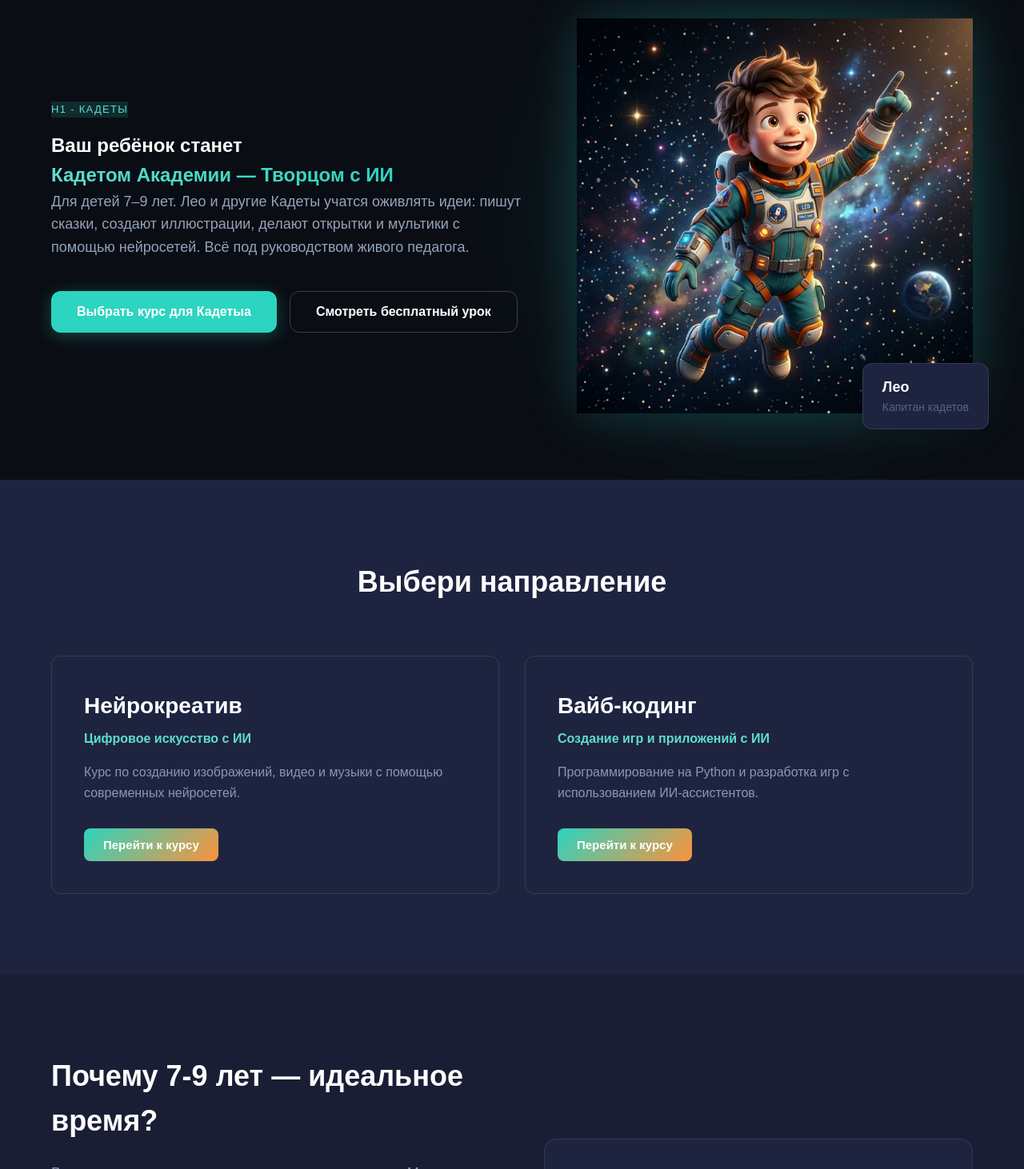
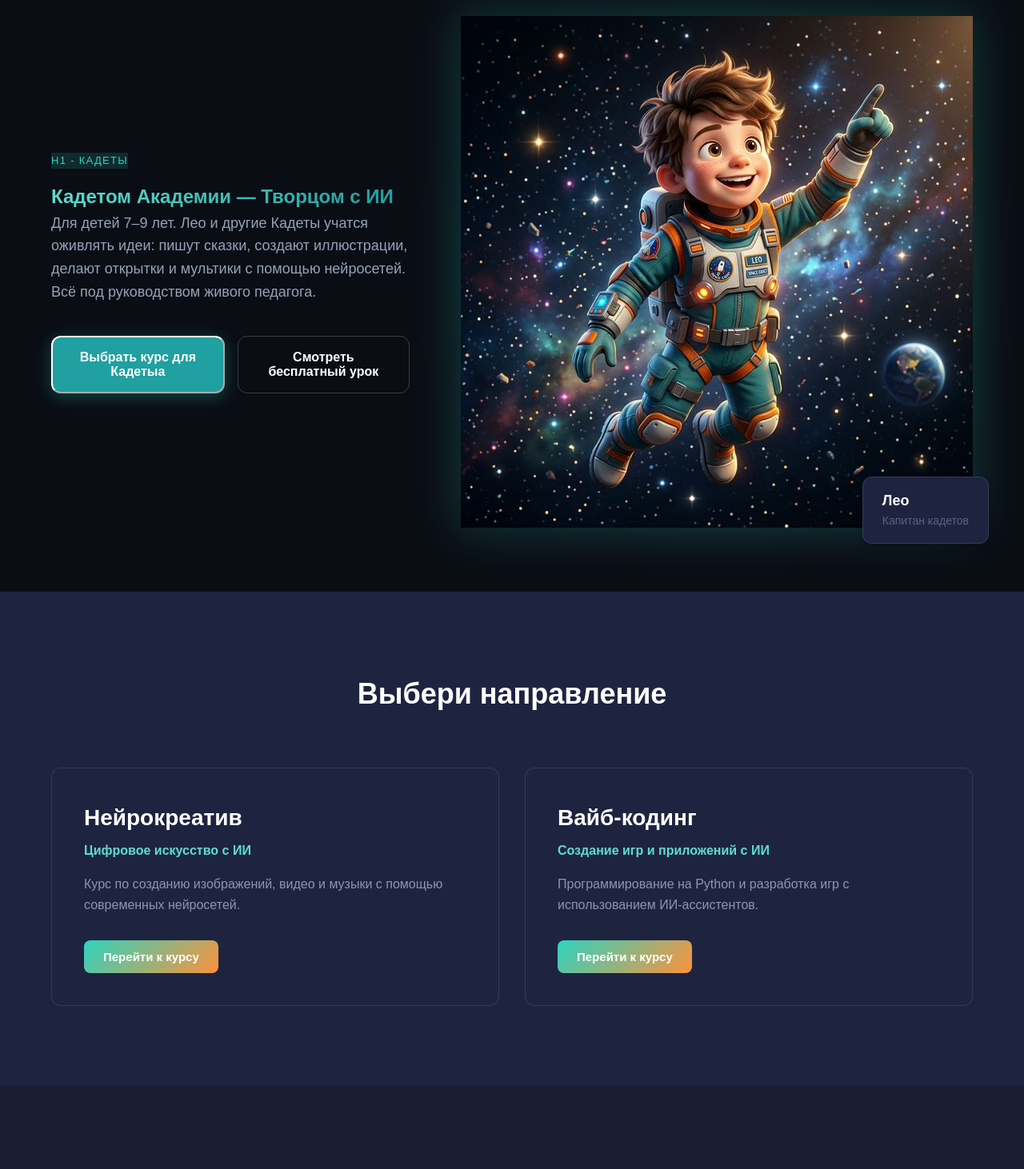
Before and after one commit to NeuroVisionAG/spase-academy, a React (Vite) app in the folder apps/web/: page /kadety in a window 1280 px wide. Shown: the part 188-1650 px from the top of the page at 80% size. Built offline with nearby package versions, Linux system fonts and the light colour scheme.

Commit message:
feat: implement dynamic L2 pages (Stajery, Komanda) and Purple design tokens

```diff
--- a/apps/web/src/app/router.tsx
+++ b/apps/web/src/app/router.tsx
@@ -17,11 +17,11 @@ export const router = createBrowserRouter([
   },
   {
     path: '/stajery',
-    element: <StubPage title="Стажёры (10-13 лет) - Скоро!" />,
+    element: <GroupPage groupId="stajery" />,
   },
   {
     path: '/komanda',
-    element: <StubPage title="Команда (14+ лет) - Скоро!" />,
+    element: <GroupPage groupId="komanda" />,
   },
   {
     path: '/kadety/:directionId',
--- a/apps/web/src/pages/group/GroupPage.tsx
+++ b/apps/web/src/pages/group/GroupPage.tsx
@@ -12,8 +12,8 @@ export const GroupPage: React.FC<{ groupId: string }> = ({ groupId }) => {
       <GroupHero groupId={groupId} />
       <GroupDirections groupId={groupId} />
       <GroupInfo groupId={groupId} />
-      <GroupSkills />
-      <CourseLeadForm />
+      <GroupSkills groupId={groupId} />
+      <CourseLeadForm groupId={groupId} />
     </PageLayout>
   );
 };
--- a/apps/web/src/widgets/course-lead-form/ui/CourseLeadForm.tsx
+++ b/apps/web/src/widgets/course-lead-form/ui/CourseLeadForm.tsx
@@ -3,7 +3,8 @@ import { useNavigate } from 'react-router';
 import { Button, Input, Card } from '@space-academy/ui';
 import './CourseLeadForm.css';
 
-export const CourseLeadForm: React.FC = () => {
+export const CourseLeadForm: React.FC<{ groupId?: string }> = ({ groupId }) => {
+  const glowColor = groupId === 'kadety' ? 'teal' : groupId === 'komanda' ? 'orange' : 'purple';
   const navigate = useNavigate();
   const [name, setName] = useState('');
   const [phone, setPhone] = useState('');
@@ -18,7 +19,7 @@ export const CourseLeadForm: React.FC = () => {
   return (
     <section className="widget-lead-form">
       <div className="widget-lead-form__container">
-        <Card className="widget-lead-form__card" variant="portal" glowColor="purple">
+        <Card className="widget-lead-form__card" variant="portal" glowColor={glowColor as any}>
           <div className="widget-lead-form__content">
             <h2 className="widget-lead-form__title">Готов начать обучение?</h2>
             <p className="widget-lead-form__desc">Оставь заявку, и наш менеджер свяжется с тобой для подтверждения.</p>
--- a/apps/web/src/widgets/group-hero/ui/GroupHero.css
+++ b/apps/web/src/widgets/group-hero/ui/GroupHero.css
@@ -40,12 +40,33 @@
 
 .widget-group-hero--kadety .widget-group-hero__kicker {
   background: rgba(45,212,191,0.15);
-  color: var(--color-teal-400);
+  color: var(--color-teal-500);
 }
 
-.widget-group-hero__title span {
-  color: #ffffff;
-  background: linear-gradient(90deg, var(--color-teal-400), var(--color-teal-500));
+.widget-group-hero--stajery .widget-group-hero__kicker {
+  background: rgba(139, 92, 246, 0.15);
+  color: var(--color-purple-400);
+}
+
+.widget-group-hero--komanda .widget-group-hero__kicker {
+  background: rgba(251, 146, 60, 0.15);
+  color: var(--color-orange-400);
+}
+
+.widget-group-hero--kadety .widget-group-hero__title span {
+  background: linear-gradient(90deg, var(--color-teal-400), var(--color-teal-600));
+  -webkit-background-clip: text;
+  -webkit-text-fill-color: transparent;
+}
+
+.widget-group-hero--stajery .widget-group-hero__title span {
+  background: linear-gradient(90deg, var(--color-purple-300), var(--color-purple-500));
+  -webkit-background-clip: text;
+  -webkit-text-fill-color: transparent;
+}
+
+.widget-group-hero--komanda .widget-group-hero__title span {
+  background: linear-gradient(90deg, var(--color-orange-300), var(--color-orange-500));
   -webkit-background-clip: text;
   -webkit-text-fill-color: transparent;
 }
@@ -72,16 +93,24 @@
   font-size: 16px;
 }
 
-.widget-group-hero__btn--primary {
-  background: var(--color-teal-500);
-  color: #fff;
-  border: none;
+.widget-group-hero--kadety .widget-group-hero__btn--primary {
+  background: var(--color-teal-600);
   box-shadow: 0 4px 20px rgba(45, 212, 191, 0.3);
+}
+
+.widget-group-hero--stajery .widget-group-hero__btn--primary {
+  background: var(--color-purple-600);
+  box-shadow: 0 4px 20px rgba(124, 58, 237, 0.3);
+}
+
+.widget-group-hero--komanda .widget-group-hero__btn--primary {
+  background: var(--color-orange-600);
+  box-shadow: 0 4px 20px rgba(234, 88, 12, 0.3);
 }
 
 .widget-group-hero__btn--primary:hover {
   transform: translateY(-2px);
-  box-shadow: 0 6px 25px rgba(45, 212, 191, 0.5);
+  filter: brightness(1.1);
 }
 
 .widget-group-hero__btn--secondary {
@@ -124,17 +153,28 @@
   align-items: center;
 }
 
-.widget-group-hero__char {
-  max-width: 500px;
-  width: 100%;
-  height: auto;
-  filter: drop-shadow(0 0 30px rgba(45, 212, 191, 0.2));
-  transition: filter 0.5s ease, transform 0.6s cubic-bezier(0.34, 1.56, 0.64, 1);
+.widget-group-hero--kadety .widget-group-hero__char {
+  filter: drop-shadow(0 0 30px rgba(45, 212, 191, 0.25));
 }
 
-.widget-group-hero__char:hover {
-  transform: scale(1.05) translateY(-5px);
-  filter: drop-shadow(0 0 50px rgba(45, 212, 191, 0.6));
+.widget-group-hero--kadety .widget-group-hero__char:hover {
+  filter: drop-shadow(0 0 60px rgba(45, 212, 191, 0.7));
+}
+
+.widget-group-hero--stajery .widget-group-hero__char {
+  filter: drop-shadow(0 0 30px rgba(124, 58, 237, 0.25));
+}
+
+.widget-group-hero--stajery .widget-group-hero__char:hover {
+  filter: drop-shadow(0 0 60px rgba(124, 58, 237, 0.7));
+}
+
+.widget-group-hero--komanda .widget-group-hero__char {
+  filter: drop-shadow(0 0 30px rgba(234, 88, 12, 0.25));
+}
+
+.widget-group-hero--komanda .widget-group-hero__char:hover {
+  filter: drop-shadow(0 0 60px rgba(234, 88, 12, 0.7));
 }
 
 .widget-group-hero__caption {
--- a/apps/web/src/widgets/group-hero/ui/GroupHero.tsx
+++ b/apps/web/src/widgets/group-hero/ui/GroupHero.tsx
@@ -4,7 +4,6 @@ import './GroupHero.css';
 
 export const GroupHero: React.FC<{ groupId: string }> = ({ groupId }) => {
   const group = GROUPS[groupId];
-  // Simplistic mapping for mock data
   const charId = groupId === 'kadety' ? 'leo' : groupId === 'stajery' ? 'auri' : 'arlo';
   const character = CHARACTERS[charId];
 
@@ -19,12 +18,12 @@ export const GroupHero: React.FC<{ groupId: string }> = ({ groupId }) => {
 
         <div className="widget-group-hero__content">
           <div className="widget-group-hero__kicker">Н1 - {group.name.toUpperCase()}</div>
-          <h1 className="widget-group-hero__title">
-            Ваш ребёнок станет<br />
-            <span>Кадетом Академии — Творцом с ИИ</span>
-          </h1>
+          <h1
+            className="widget-group-hero__title"
+            dangerouslySetInnerHTML={{ __html: group.h1 }}
+          />
           <p className="widget-group-hero__subtitle">
-            Для детей 7–9 лет. Лео и другие Кадеты учатся оживлять идеи: пишут сказки, создают иллюстрации, делают открытки и мультики с помощью нейросетей. Всё под руководством живого педагога.
+            {group.subtitle}
           </p>
 
           <div className="widget-group-hero__actions">
@@ -40,7 +39,7 @@ export const GroupHero: React.FC<{ groupId: string }> = ({ groupId }) => {
         <div className="widget-group-hero__visual">
           <div className="widget-group-hero__bg-fx"></div>
           <div className="widget-group-hero__char-wrapper">
-             <img src="/images/leo-hero-front.png" alt={character.name} className="widget-group-hero__char" />
+             <img src={character.image} alt={character.name} className="widget-group-hero__char" />
           </div>
           <div className="widget-group-hero__caption">
             <strong>{character.name}</strong>
--- a/apps/web/src/widgets/group-info/ui/GroupInfo.tsx
+++ b/apps/web/src/widgets/group-info/ui/GroupInfo.tsx
@@ -7,37 +7,62 @@ interface GroupInfoProps {
 }
 
 export const GroupInfo: React.FC<GroupInfoProps> = ({ groupId }) => {
-  // Mock data for Kadety
-  if (groupId !== 'kadety') return null;
+  const groupMeta = {
+    kadety: {
+      title: 'Почему 7–9 лет — идеальное время?',
+      desc: 'В этом возрасте дети максимально открыты новому. Мы превращаем их любопытство в мощный навык управления будущим.',
+      features: [
+        { icon: '🧠', title: 'Развитие логики', text: 'Учим ставить четкие задачи и оживлять идеи шаг за шагом.' },
+        { icon: '🎨', title: 'Творческая свобода', text: 'ИИ убирает технические барьеры — теперь ребёнок может создать всё, что вообразит.' }
+      ],
+      glowColor: 'teal'
+    },
+    stajery: {
+      title: 'Почему 10–13 лет — идеальное время?',
+      desc: 'В этом возрасте дети переходят от игр к осмысленному созиданию. Мы даем инструменты, которые превращают их в исследователей.',
+      features: [
+        { icon: '🚀', title: 'Проектный подход', text: 'Учим полному циклу создания проекта: от идеи до презентации.' },
+        { icon: '🤖', title: 'Умный помощник', text: 'ИИ становится напарником, который помогает ускорить рутину и сфокусироваться на творчестве.' }
+      ],
+      glowColor: 'purple'
+    },
+    komanda: {
+      title: 'Почему 14+ лет — идеальное время?',
+      desc: 'Время закладывать фундамент будущей карьеры. Мы учим профессиональным инструментам, которые используют взрослые.',
+      features: [
+        { icon: '💻', title: 'Бизнес-мышление', text: 'Учим видеть в идеях продукты и строить их для реальных пользователей.' },
+        { icon: '⚡', title: 'Профессиональный стек', text: 'Освоение инструментов, которые станут стандартом индустрии через пару лет.' }
+      ],
+      glowColor: 'orange'
+    }
+  };
+
+  const currentMeta = groupMeta[groupId as keyof typeof groupMeta];
+  if (!currentMeta) return null;
 
   return (
     <section className="widget-group-info">
       <div className="widget-group-info__container">
         <div className="widget-group-info__grid">
           <div className="widget-group-info__text">
-            <h2 className="widget-group-info__title">Почему 7-9 лет — идеальное время?</h2>
+            <h2 className="widget-group-info__title">{currentMeta.title}</h2>
             <p className="widget-group-info__desc">
-              В этом возрасте дети максимально открыты новому. Мы превращаем их любопытство в мощный навык управления будущим.
+              {currentMeta.desc}
             </p>
             <div className="widget-group-info__features">
-              <div className="widget-group-info__feature">
-                <span className="widget-group-info__icon">🧠</span>
-                <div>
-                  <strong>Развитие логики</strong>
-                  <p>Учим ставить четкие задачи и оживлять идеи шаг за шагом.</p>
+              {currentMeta.features.map((f, i) => (
+                <div key={i} className="widget-group-info__feature">
+                  <span className="widget-group-info__icon">{f.icon}</span>
+                  <div>
+                    <strong>{f.title}</strong>
+                    <p>{f.text}</p>
+                  </div>
                 </div>
-              </div>
-              <div className="widget-group-info__feature">
-                <span className="widget-group-info__icon">🎨</span>
-                <div>
-                  <strong>Творческая свобода</strong>
-                  <p>ИИ убирает технические барьеры — теперь ребёнок может создать всё, что вообразит.</p>
-                </div>
-              </div>
+              ))}
             </div>
           </div>
           <div className="widget-group-info__card-col">
-            <Card className="widget-group-info__stat-card" variant="portal" glowColor="teal">
+            <Card className="widget-group-info__stat-card" variant="portal" glowColor={currentMeta.glowColor as any}>
               <div className="widget-group-info__stat">
                 <span className="widget-group-info__stat-val">100%</span>
                 <span className="widget-group-info__stat-label">Практики</span>
--- a/apps/web/src/widgets/group-skills/ui/GroupSkills.tsx
+++ b/apps/web/src/widgets/group-skills/ui/GroupSkills.tsx
@@ -1,18 +1,44 @@
 import React from 'react';
 import './GroupSkills.css';
 
-export const GroupSkills: React.FC = () => {
-  const skills = [
-    { title: 'Оживление идей', desc: 'Учим превращать фантазии в реальные картинки и истории за считанные минуты.' },
-    { title: 'Цифровая этика', desc: 'Разбираем, что такое авторство и как использовать технологии честно.' },
-    { title: 'Логика продуктов', desc: 'От пустой страницы до готовой игры или мультфильма за несколько шагов.' },
-    { title: 'Кибербезопасность', desc: 'Правила поведения в цифровом мире и защита своих творений.' }
-  ];
+export const GroupSkills: React.FC<{ groupId: string }> = ({ groupId }) => {
+  const groupData = {
+    kadety: {
+      name: 'Кадет',
+      skills: [
+        { title: 'Оживление идей', desc: 'Учим превращать фантазии в реальные картинки и истории за считанные минуты.' },
+        { title: 'Цифровая этика', desc: 'Разбираем, что такое авторство и как использовать технологии честно.' },
+        { title: 'Логика продуктов', desc: 'От пустой страницы до готовой игры или мультфильма за несколько шагов.' },
+        { title: 'Кибербезопасность', desc: 'Правила поведения в цифровом мире и защита своих творений.' }
+      ]
+    },
+    stajery: {
+      name: 'Стажёр',
+      skills: [
+        { title: 'Создание продуктов', desc: 'Учим строить интерактивные гайды, презентации и исследования с помощью ИИ.' },
+        { title: 'Эффективный поиск', desc: 'Как заставить нейросеть найти и структурировать нужную информацию за секунды.' },
+        { title: 'Креативный инжиниринг', desc: 'Проектирование визуалов и контента для школы и личного портфолио.' },
+        { title: 'Нейро-грамотность', desc: 'Понимание того, как работают алгоритмы и как ими правильно управлять.' }
+      ]
+    },
+    komanda: {
+      name: 'Участник Команды',
+      skills: [
+        { title: 'Архитектура решений', desc: 'Проектирование сложных систем и приложений от структуры до деплоя.' },
+        { title: 'Бизнес-аналитика', desc: 'Использование ИИ для анализа рынка, конкурентов и поиска ниш для проектов.' },
+        { title: 'Продвинутый промптинг', desc: 'Мастерство управления LLM для написания кода, текстов и генерации медиа.' },
+        { title: 'Запуск продуктов', desc: 'Путь от прототипа к работающему сервису, которым пользуются люди.' }
+      ]
+    }
+  };
+
+  const current = groupData[groupId as keyof typeof groupData] || groupData.kadety;
+  const { name, skills } = current;
 
   return (
     <section className="widget-group-skills">
       <div className="widget-group-skills__container">
-        <h2 className="widget-group-skills__title">Чему научится ваш Кадет</h2>
+        <h2 className="widget-group-skills__title">Чему научится ваш {name}</h2>
         <div className="widget-group-skills__grid">
           {skills.map((skill, i) => (
             <div key={i} className="widget-group-skills__item">
--- a/packages/shared/src/constants/index.ts
+++ b/packages/shared/src/constants/index.ts
@@ -1,9 +1,33 @@
 import { GroupInfo, DirectionInfo, Character } from '../types';
 
 export const GROUPS: Record<string, GroupInfo> = {
-  kadety: { id: 'kadety', slug: 'kadety', name: 'Кадеты', ageRange: '7-9 лет', description: 'Основы цифрового творчества и программирования для самых маленьких исследователей.' },
-  stajery: { id: 'stajery', slug: 'stajery', name: 'Стажёры', ageRange: '10-13 лет', description: 'Глубокое погружение во вселенные нейросетей и объектно-ориентированного программирования.' },
-  komanda: { id: 'komanda', slug: 'komanda', name: 'Команда', ageRange: '14+ лет', description: 'Профессиональная подготовка: от создания ИИ-агентов до разработки полноценных проектов.' },
+  kadety: {
+    id: 'kadety',
+    slug: 'kadety',
+    name: 'Кадеты',
+    ageRange: '7-9 лет',
+    description: 'Основы цифрового творчества и оживления идей для самых маленьких исследователей.',
+    h1: '<span>Кадетом Академии — Творцом с ИИ</span>',
+    subtitle: 'Для детей 7–9 лет. Лео и другие Кадеты учатся оживлять идеи: пишут сказки, создают иллюстрации, делают открытки и мультики с помощью нейросетей. Всё под руководством живого педагога.'
+  },
+  stajery: {
+    id: 'stajery',
+    slug: 'stajery',
+    name: 'Стажёры',
+    ageRange: '10-13 лет',
+    description: 'Глубокое погружение во вселенные нейросетей и создание интерактивных проектов.',
+    h1: '<span>Стажёром Академии — Исследователем с ИИ</span>',
+    subtitle: 'Для детей 10–13 лет. Аури и другие Стажёры учатся использовать ИИ для учёбы и хобби: создают зажигательные презентации, интерактивные исследования и творческие проекты, которые пригодятся прямо сейчас.'
+  },
+  komanda: {
+    id: 'komanda',
+    slug: 'komanda',
+    name: 'Команда',
+    ageRange: '14+ лет',
+    description: 'Профессиональная подготовка: от создания ИИ-агентов до разработки полноценных продуктов.',
+    h1: '<span>Участником Команды — Архитектором с ИИ</span>',
+    subtitle: 'Для подростков 14+ лет. Арло и Команда разрабатывают реальные продукты: игры, сайты и приложения с нуля. Это не просто учёба, а создание портфолио для будущего.'
+  },
 };
 
 export const DIRECTIONS: Record<string, DirectionInfo> = {
@@ -12,7 +36,7 @@ export const DIRECTIONS: Record<string, DirectionInfo> = {
 };
 
 export const CHARACTERS: Record<string, Character> = {
-  leo: { id: 'leo', name: 'Лео', role: 'Капитан кадетов', image: '/images/characters/01.jpg' },
-  arlo: { id: 'arlo', name: 'Арло', role: 'Навигатор команды', image: '/images/characters/02.jpg' },
-  auri: { id: 'auri', name: 'Аури', role: 'Инженер стажёров', image: '/images/characters/03.jpg' },
+  leo: { id: 'leo', name: 'Лео', role: 'Капитан кадетов', image: '/images/leo-hero-front.png', glowColor: 'teal' },
+  arlo: { id: 'arlo', name: 'Арло', role: 'Навигатор команды', image: '/images/arlo.png', glowColor: 'orange' },
+  auri: { id: 'auri', name: 'Аури', role: 'Инженер стажёров', image: '/images/auri.png', glowColor: 'purple' },
 };
--- a/packages/shared/src/types/index.ts
+++ b/packages/shared/src/types/index.ts
@@ -8,6 +8,8 @@ export interface GroupInfo {
   name: string;
   ageRange: string;
   description: string;
+  h1: string;
+  subtitle: string;
 }
 
 export interface DirectionInfo {
@@ -23,4 +25,5 @@ export interface Character {
   name: string;
   role: string;
   image: string;
+  glowColor: string;
 }
--- a/packages/tokens/src/css/variables.css
+++ b/packages/tokens/src/css/variables.css
@@ -34,6 +34,18 @@
   --color-orange-200: #FDD6A0;
   --color-orange-100: #FEECC8;
   --color-orange-50:  #FFF7ED;
+
+  /* Primitive Colors - Purple */
+  --color-purple-900: #4c1d95;
+  --color-purple-800: #5b21b6;
+  --color-purple-700: #6d28d9;
+  --color-purple-600: #7c3aed;
+  --color-purple-500: #8b5cf6;
+  --color-purple-400: #a78bfa;
+  --color-purple-300: #c4b5fd;
+  --color-purple-200: #ddd6fe;
+  --color-purple-100: #ede9fe;
+  --color-purple-50:  #f5f3ff;
 
   /* Semantic Theme - Dark (Default) */
   --color-bg-page: var(--color-cosmos-700);
```
Also changed, not shown: 1 other file (tests, documents, lock files or other folders).
